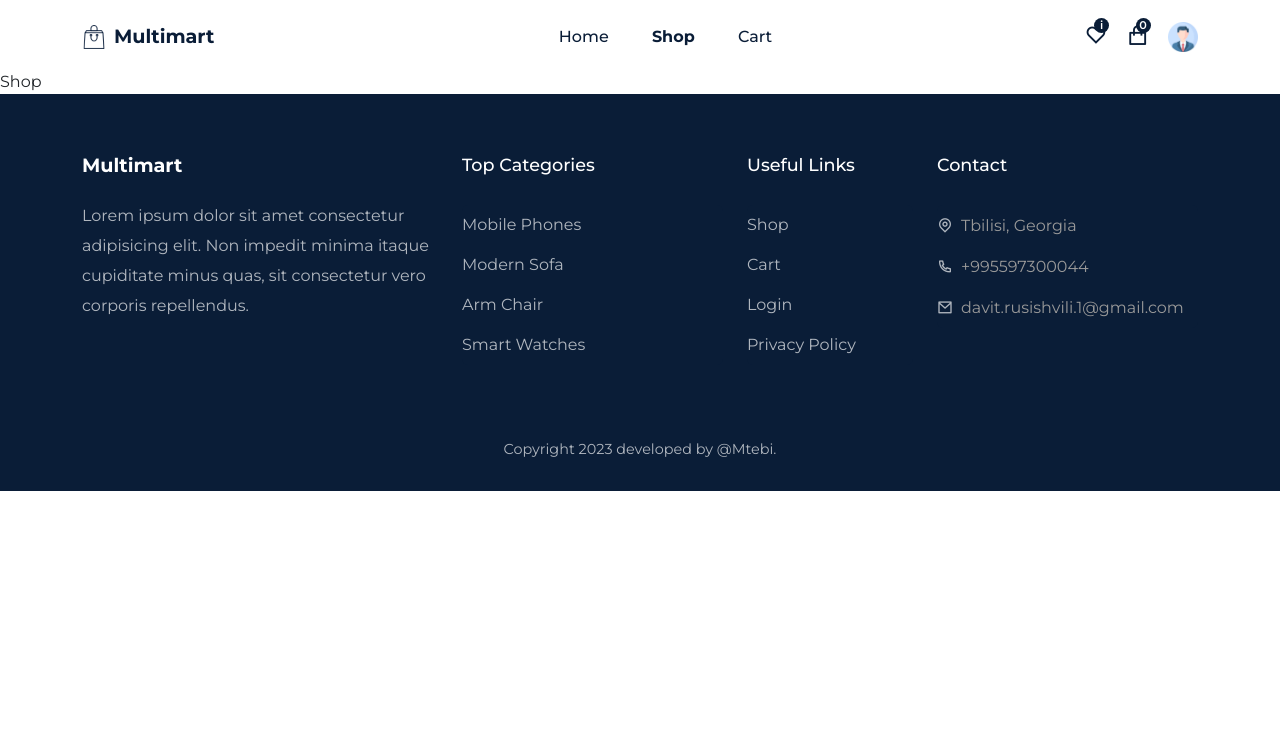
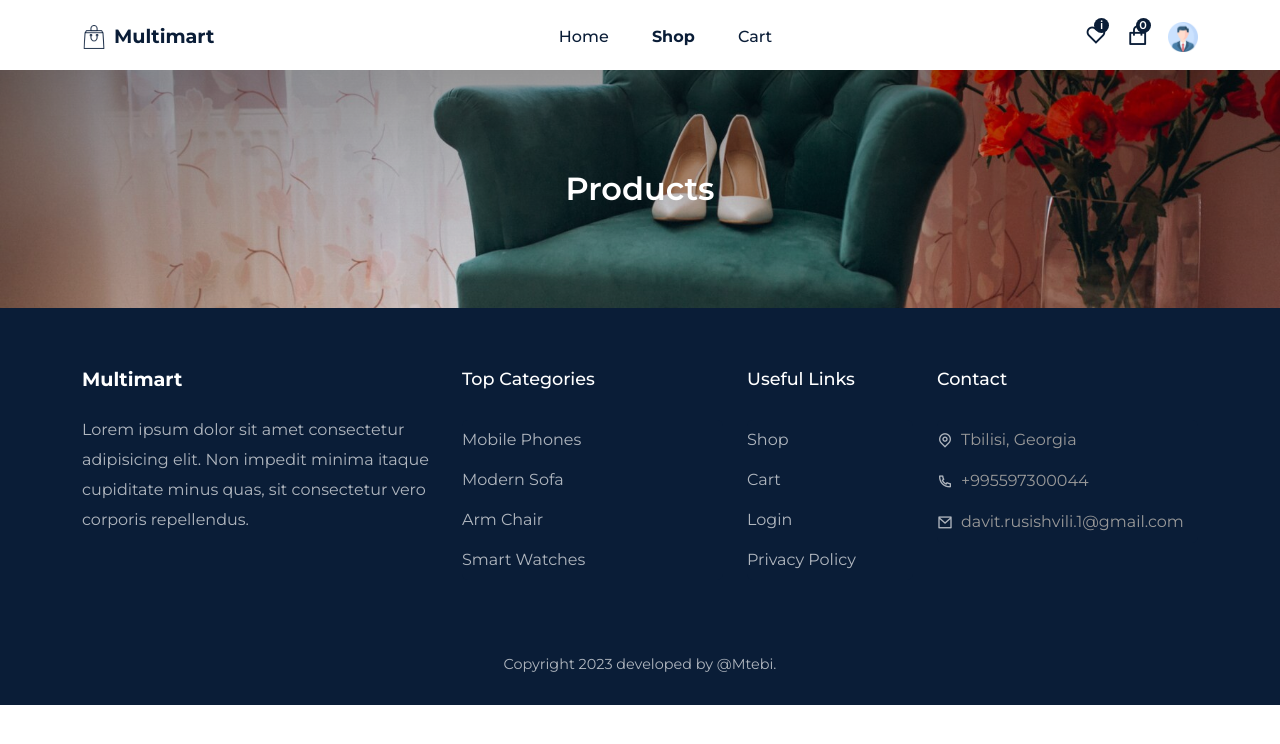
Before and after one commit to dato94/ecommerce, a React (Create React App) app: page /shop in a window 1280 px wide. Shown: the top 744 px of the page. Built offline with nearby package versions, Linux system fonts and the light colour scheme.

Commit message:
create common section

```diff
--- /dev/null
+++ b/src/components/UI/CommonSection.jsx
@@ -0,0 +1,17 @@
+
+
+import React from 'react'
+import { Container } from 'react-bootstrap'
+import "../../styles/common-section.css";
+
+const CommonSection = ({title}) => {
+  return (
+    <section className="common__section">
+        <Container className='text-center'>
+            <h1>{title}</h1>
+        </Container>
+    </section>
+  )
+}
+
+export default CommonSection
--- a/src/pages/Shop.jsx
+++ b/src/pages/Shop.jsx
@@ -1,8 +1,13 @@
 import React from "react";
+
+import CommonSection from "../components/UI/CommonSection";
+import Helmet from "../components/Helmet/Helmet";
 
 const Shop = () => {
     return (
-        <div>Shop</div>
+        <Helmet title="shop">
+            <CommonSection title="Products" />
+        </Helmet>
     )
 }
 
--- /dev/null
+++ b/src/styles/common-section.css
@@ -0,0 +1,15 @@
+
+
+.common__section {
+    background: linear-gradient(rgba(0, 0, 0, 0.4), rgba(0, 0, 0, 0.072)), url("../assets/images/common.jpg") no-repeat center center;
+    background-size: cover;
+    padding: 100px 0px;
+    display: flex;
+    align-items: center;
+    justify-content: center;
+}
+
+.common__section h1 {
+    color: #fff;
+    font-weight: 600;
+}
```
Also changed, not shown: src/assets/images/common.jpg (added).
